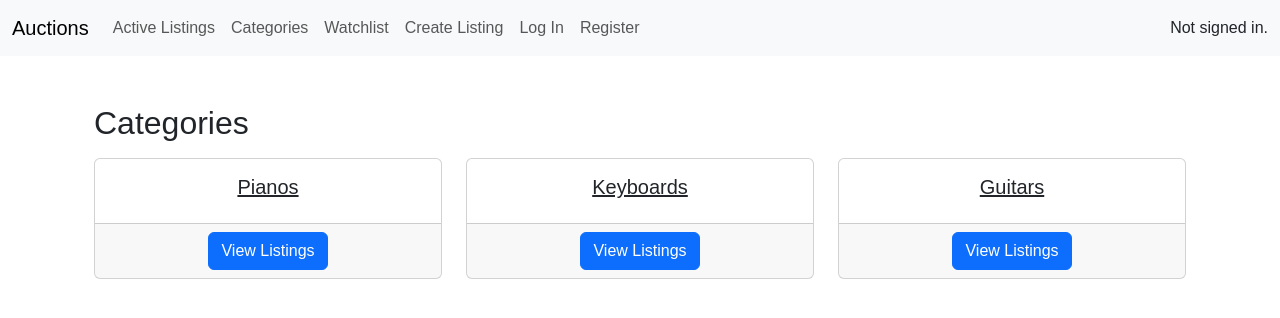
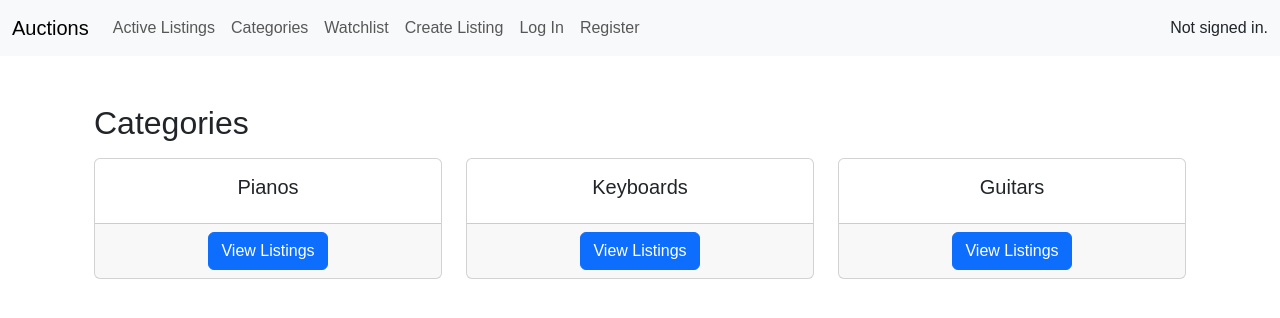
Before and after one commit to mark-goudie/commerce, a Django app: page /categories/ in a window 1280 px wide. Shown: the top 318 px of the page. Run offline with Django 3.2, Linux system fonts and the light colour scheme; data comes from the database, SQL or seed files in the repository; both versions use the stored data as it was after the commit.

Commit message:
css changes

```diff
--- a/auctions/static/auctions/styles.css
+++ b/auctions/static/auctions/styles.css
@@ -13,3 +13,7 @@ body {
   font-weight: 400;
   overflow-x: hidden;
 }
+
+.no-under {
+  text-decoration: none;
+}
--- a/auctions/templates/auctions/category_list.html
+++ b/auctions/templates/auctions/category_list.html
@@ -11,7 +11,7 @@
             <div class="card h-100">
                 <div class="card-body text-center">
                     <h5 class="card-title">
-                        <a href="{% url 'category_listings' category.id %}" class="text-dark">{{ category.name }}</a>
+                        <a href="{% url 'category_listings' category.id %}" class="text-dark no-under">{{ category.name }}</a>
                     </h5>
                 </div>
                 <div class="card-footer text-center">
```
Also changed, not shown: db.sqlite3.
